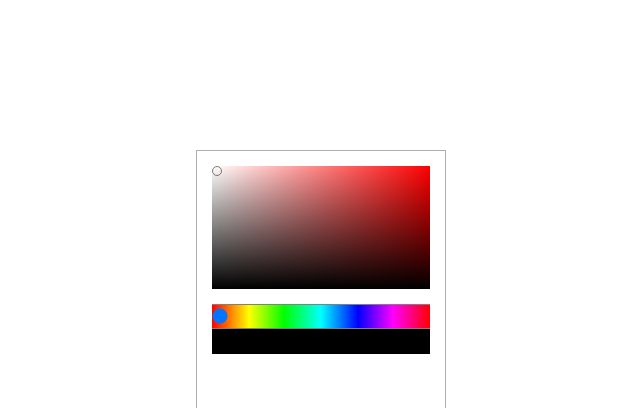
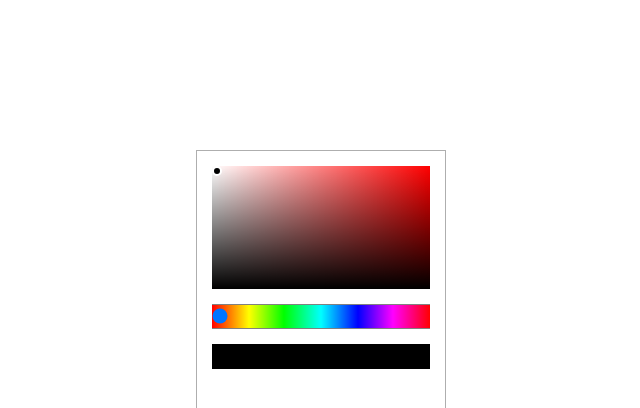
Before and after one commit to Alphinux/color-picker, a Vue app: page / in a window 1280 px wide. Shown: the top 408 px of the page, without its empty margins (319-959 px from the left). Built offline with nearby package versions, Linux system fonts and the light colour scheme.

Commit message:
fixed it

```diff
--- a/src/App.vue
+++ b/src/App.vue
@@ -2,15 +2,13 @@
 import ColorPicker from './components/colorPicker.vue'
 import { reactive } from 'vue'
 
-const color = reactive({
-  r: 0,
-  g: 0,
-  b: 0
-})
+function updateMainColor(r, g, b) {
+  console.log(r, g, b)
+}
 </script>
 
 <template>
-  <ColorPicker :color="color" />
+  <ColorPicker :updateMainColor="updateMainColor" />
 </template>
 
 <style scoped>
--- a/src/components/colorPicker.vue
+++ b/src/components/colorPicker.vue
@@ -1,5 +1,7 @@
 <script setup>
-import { ref, watch } from 'vue'
+import { ref, watch, defineProps } from 'vue'
+
+const props = defineProps(['updateMainColor'])
 
 const hue = ref(0)
 
@@ -13,10 +15,14 @@ const outB = ref('0')
 function updateCursorLocation(e) {
     const element = document.getElementById('colorPickerMain')
     var rect = element.getBoundingClientRect();
-    x.value = `${(e.clientX - rect.left)>=218.4 ? 213.4 : (e.clientX - rect.left)<=0 ? -5 : e.clientX - rect.left - 5}px`;
-    y.value = `${(e.clientY - rect.top)>=122.85 ? 118.4 : (e.clientY - rect.top)<=0 ? -5 : e.clientY - rect.top - 5}px`;
+    let calculatedX = (e.clientX - rect.left)>=218.4 ? 213.4 : (e.clientX - rect.left)<=0 ? -5 : e.clientX - rect.left - 5
+    let calculatedY = (e.clientY - rect.top)>=122.85 ? 118.4 : (e.clientY - rect.top)<=0 ? -5 : e.clientY - rect.top - 5
+    if ((e.clientX - rect.left) < -15 || (e.clientX - rect.left) > 230 || (e.clientY - rect.top) < -15 ||(e.clientY - rect.top) > 135) {
+        window.removeEventListener('mousemove', updateCursorLocation)
+    }
+    x.value = `${Math.round(calculatedX)}px`;
+    y.value = `${Math.round(calculatedY)}px`;
     calculateOutput(x.value, y.value);
-    // console.log('Cursor position: ' + x.value + ',' + y.value);
 }
 function trackCursor(value) {
     if (value) {
@@ -33,7 +39,6 @@ watch(hue, async (newHue, oldHue) => {
 function calculateOutput(first, second) {
     let value = 1 - ((parseInt(second.slice(0, -2)) + 5) / 122.85);
     let saturation = (parseInt(first.slice(0, -2)) + 5) / 218.4;
-    console.log(value, saturation)
     convertHSVtoRGB(hue.value / 360, saturation, value)
 }
 
@@ -58,7 +63,7 @@ function convertHSVtoRGB(h, s, v) {
     outR.value = Math.round(r * 255)
     outG.value = Math.round(g * 255)
     outB.value = Math.round(b * 255)
-    console.log(outR.value, outG.value, outB.value)
+    props.updateMainColor(outR.value, outG.value, outB.value)
 }
 </script>
 <template>
@@ -92,11 +97,12 @@ function convertHSVtoRGB(h, s, v) {
     height: 10px;
     width: 10px;
     border-radius: 50px;
-    color: white;
-    border: 1px solid grey;
+    border: 2px solid white;
+    background-color: black;
     position: absolute;
     top: v-bind('y');
     left: v-bind('x');
+    z-index: 100;
 }
 #saturation {
     position: absolute;
@@ -133,6 +139,7 @@ function convertHSVtoRGB(h, s, v) {
     -webkit-appearance: none;
 }
 #output {
+    margin-top: 15px;
     background-color: rgba(v-bind('outR'), v-bind('outG'), v-bind('outB'), 1);
     height: 25px;
     width: 100%;
```
